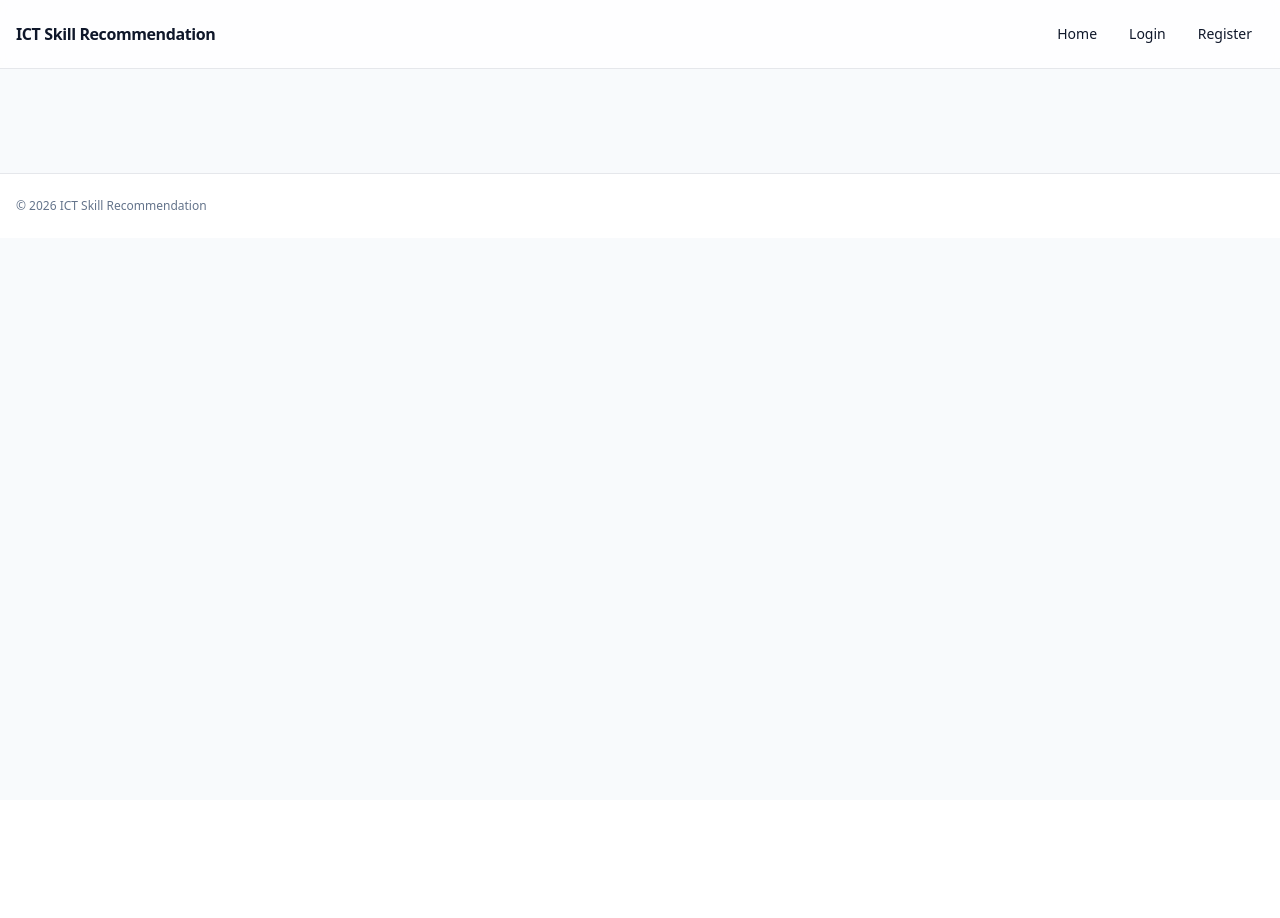
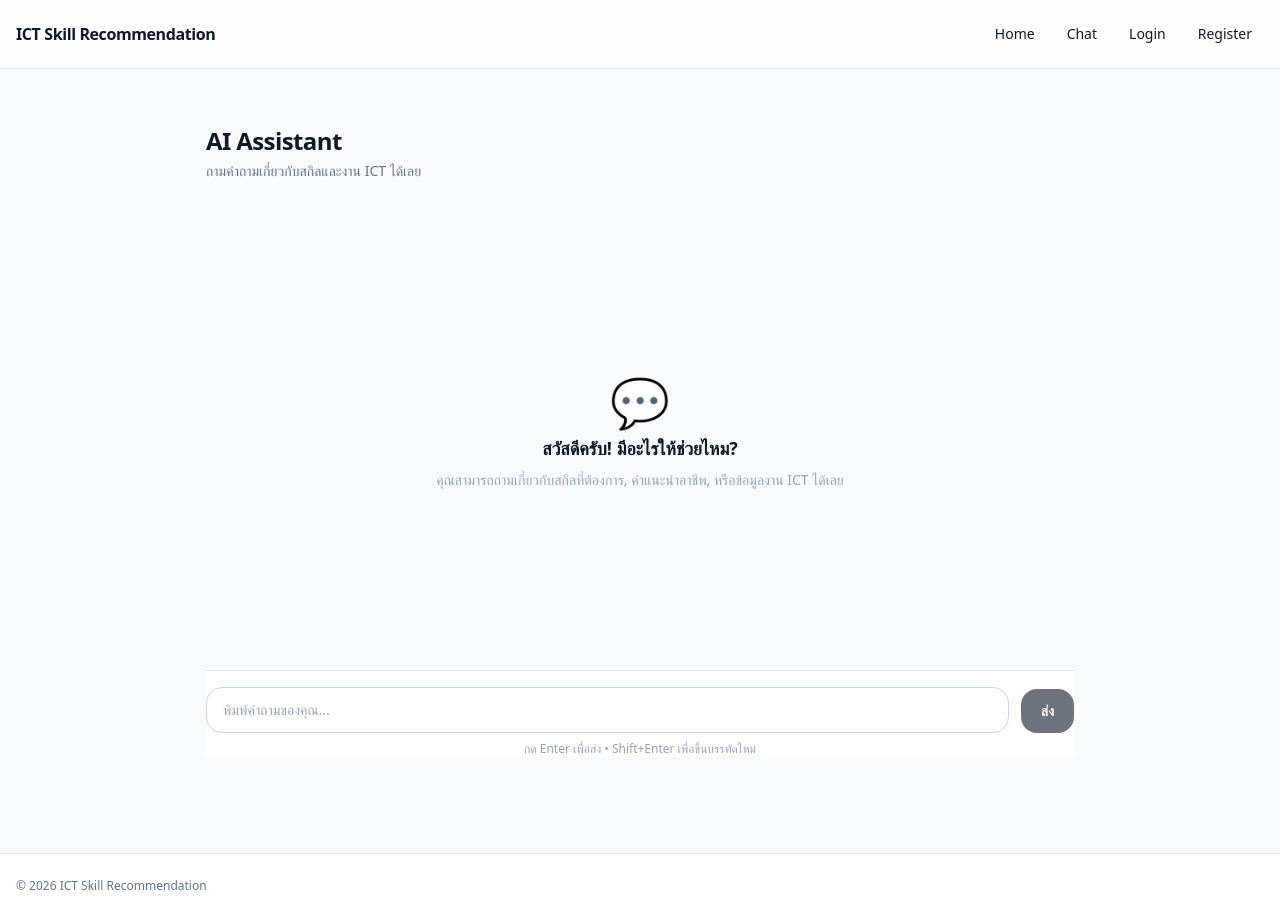
Before and after one commit to Zozimboii/ICT-Skill-Recommendation-Frontend, a Nuxt app: page /chat in a window 1280 px wide. Before the commit the page ends 800 px from the top, so only its background shows below. Built offline with nearby package versions, Linux system fonts and the light colour scheme.

Commit message:
FEAT: ADD AI CHAT PAGE

```diff
--- /dev/null
+++ b/app/components/chat/ChatComposer.vue
@@ -0,0 +1,62 @@
+<!-- components/chat/ChatComposer.vue -->
+<script setup lang="ts">
+const props = defineProps<{
+  modelValue: string
+  loading?: boolean
+}>()
+
+const emit = defineEmits<{
+  (e: 'update:modelValue', v: string): void
+  (e: 'send'): void
+}>()
+
+const textareaRef = ref<HTMLTextAreaElement | null>(null)
+
+const adjustHeight = () => {
+  const el = textareaRef.value
+  if (!el) return
+  el.style.height = 'auto'
+  el.style.height = `${Math.min(el.scrollHeight, 120)}px`
+}
+
+watch(
+  () => props.modelValue,
+  () => adjustHeight()
+)
+
+const onInput = (e: Event) => {
+  emit('update:modelValue', (e.target as HTMLTextAreaElement).value)
+  adjustHeight()
+}
+</script>
+
+<template>
+  <div class="border-t bg-white pt-4">
+    <div class="flex gap-3 items-end">
+      <textarea
+        ref="textareaRef"
+        :value="modelValue"
+        :disabled="loading"
+        rows="1"
+        class="flex-1 resize-none max-h-[120px] overflow-y-auto rounded-2xl border border-slate-300 px-4 py-3 text-sm outline-none
+               focus:border-slate-900 focus:ring-2 focus:ring-slate-200"
+        placeholder="พิมพ์คำถามของคุณ..."
+        @input="onInput"
+        @keydown.enter.exact.prevent="emit('send')"
+        @keydown.enter.shift.exact
+      />
+      <button
+        class="rounded-2xl bg-slate-900 px-5 py-3 text-sm font-semibold text-white
+               hover:bg-black disabled:opacity-60 disabled:cursor-not-allowed"
+        :disabled="loading || !modelValue.trim()"
+        @click="emit('send')"
+      >
+        {{ loading ? 'ส่ง...' : 'ส่ง' }}
+      </button>
+    </div>
+
+    <div class="mt-2 text-center text-xs text-slate-400">
+      กด Enter เพื่อส่ง • Shift+Enter เพื่อขึ้นบรรทัดใหม่
+    </div>
+  </div>
+</template>
--- /dev/null
+++ b/app/components/chat/ChatWindow.vue
@@ -0,0 +1,97 @@
+<!-- components/chat/ChatWindow.vue -->
+<script setup lang="ts">
+export type ChatMessage = {
+  role: 'user' | 'assistant'
+  content: string
+}
+
+const props = defineProps<{
+  messages: ChatMessage[]
+  loading?: boolean
+}>()
+
+const messagesContainer = ref<HTMLElement | null>(null)
+
+const scrollToBottom = () => {
+  nextTick(() => {
+    if (messagesContainer.value) {
+      messagesContainer.value.scrollTop = messagesContainer.value.scrollHeight
+    }
+  })
+}
+
+watch(
+  () => [props.messages.length, props.loading],
+  () => scrollToBottom(),
+  { immediate: true }
+)
+</script>
+
+<template>
+  <div
+    ref="messagesContainer"
+    class="flex-1 overflow-y-auto py-4 flex flex-col gap-4 min-h-0"
+  >
+    <!-- Empty state -->
+    <div
+      v-if="messages.length === 0"
+      class="flex-1 flex flex-col items-center justify-center text-slate-400 gap-2"
+    >
+      <div class="text-5xl">💬</div>
+      <div class="text-lg font-semibold text-slate-900">สวัสดีครับ! มีอะไรให้ช่วยไหม?</div>
+      <div class="text-sm text-center max-w-md">
+        คุณสามารถถามเกี่ยวกับสกิลที่ต้องการ, คำแนะนำอาชีพ, หรือข้อมูลงาน ICT ได้เลย
+      </div>
+    </div>
+
+    <!-- Messages -->
+    <div
+      v-for="(m, i) in messages"
+      :key="i"
+      class="flex"
+      :class="m.role === 'user' ? 'justify-end' : 'justify-start'"
+    >
+      <div
+        class="max-w-[75%] rounded-2xl px-4 py-3 text-sm leading-relaxed whitespace-pre-wrap"
+        :class="m.role === 'user'
+          ? 'bg-slate-900 text-white'
+          : 'bg-slate-100 text-slate-900'"
+      >
+        <div
+          v-if="m.role === 'assistant'"
+          class="mb-1 text-xs font-semibold text-slate-500"
+        >
+          AI Assistant
+        </div>
+        {{ m.content }}
+      </div>
+    </div>
+
+    <!-- Loading bubble -->
+    <div v-if="loading" class="flex justify-start">
+      <div class="max-w-[75%] rounded-2xl px-4 py-3 bg-slate-100">
+        <div class="flex items-center gap-1">
+          <span class="loading-dot" />
+          <span class="loading-dot delay-200" />
+          <span class="loading-dot delay-400" />
+        </div>
+      </div>
+    </div>
+  </div>
+</template>
+
+<style scoped>
+.loading-dot{
+  width: 8px; height: 8px; border-radius: 999px;
+  background: rgb(100 116 139); /* slate-500 */
+  display: inline-block;
+  animation: bounce 1.2s infinite ease-in-out;
+}
+.delay-200{ animation-delay: .2s; }
+.delay-400{ animation-delay: .4s; }
+
+@keyframes bounce {
+  0%, 80%, 100% { transform: scale(0); opacity: .4; }
+  40% { transform: scale(1); opacity: 1; }
+}
+</style>
--- /dev/null
+++ b/app/composables/useChat.ts
@@ -0,0 +1,38 @@
+// composables/useChat.ts
+export type ChatRequest = {
+  question: string
+  include_context?: boolean
+}
+
+export type ChatResponse = {
+  answer: string
+  question: string
+  has_ai: boolean
+}
+const BASE_URL = '/api/v1/chat/chat'
+export function useChat() {
+  const config = useRuntimeConfig()
+  const token = useCookie<string | null>('token', { sameSite: 'lax' })
+
+  const send = async (question: string, includeContext = true): Promise<ChatResponse> => {
+    const payload: ChatRequest = {
+      question: question.trim(),
+      include_context: includeContext,
+    }
+
+    if (!payload.question) {
+      throw new Error('Question is empty')
+    }
+
+    return await $fetch<ChatResponse>(`${BASE_URL}`, {
+      baseURL: config.public.apiBase,
+      method: 'POST',
+      body: payload,
+      headers: {
+        ...(token.value ? { Authorization: `Bearer ${token.value}` } : {}),
+      },
+    })
+  }
+
+  return { send }
+}
--- a/app/layouts/default.vue
+++ b/app/layouts/default.vue
@@ -32,6 +32,8 @@ const { isLoggedIn, logout } = useAuth()
             class="rounded-lg px-3 py-2 hover:bg-slate-100"
           >Assessment</NuxtLink>
 
+          <NuxtLink to="/chat" class="rounded-lg px-3 py-2 hover:bg-slate-100">Chat</NuxtLink>
+
           <template v-if="!isLoggedIn">
             <NuxtLink to="/login" class="rounded-lg px-3 py-2 hover:bg-slate-100">Login</NuxtLink>
             <NuxtLink to="/register" class="rounded-lg px-3 py-2 hover:bg-slate-100">Register</NuxtLink>
--- /dev/null
+++ b/app/pages/chat.vue
@@ -0,0 +1,55 @@
+<script setup lang="ts">
+import type { ChatMessage } from '~/components/chat/ChatWindow.vue'
+
+const input = ref('')
+const loading = ref(false)
+const messages = ref<ChatMessage[]>([])
+const error = ref<string | null>(null)
+
+const { send } = useChat()
+
+const sendMessage = async () => {
+  const text = input.value.trim()
+  if (!text || loading.value) return
+
+  error.value = null
+  messages.value.push({ role: 'user', content: text })
+  input.value = ''
+  loading.value = true
+
+  try {
+    const res = await send(text, true)
+    messages.value.push({
+      role: 'assistant',
+      content: res.answer || 'ขออภัย ไม่สามารถสร้างคำตอบได้ในขณะนี้',
+    })
+  } catch (e: any) {
+    error.value = e?.data?.detail || e?.message || 'เชื่อมต่อ API ไม่ได้'
+    messages.value.push({
+      role: 'assistant',
+      content: 'ขออภัย เกิดข้อผิดพลาดในการเชื่อมต่อ API กรุณาลองใหม่อีกครั้ง',
+    })
+  } finally {
+    loading.value = false
+  }
+}
+</script>
+
+<template>
+  <div class="mx-auto max-w-[900px] px-4 py-6 h-[calc(100vh-120px)] flex flex-col">
+    <div class="mb-4">
+      <h1 class="text-2xl font-extrabold tracking-tight">AI Assistant</h1>
+      <p class="mt-1 text-sm text-slate-500">ถามคำถามเกี่ยวกับสกิลและงาน ICT ได้เลย</p>
+    </div>
+
+    <div
+      v-if="error"
+      class="mb-3 rounded-xl border border-red-200 bg-red-50 px-4 py-3 text-sm text-red-700"
+    >
+      {{ error }}
+    </div>
+
+    <ChatWindow :messages="messages" :loading="loading" />
+    <ChatComposer v-model="input" :loading="loading" @send="sendMessage" />
+  </div>
+</template>
```
